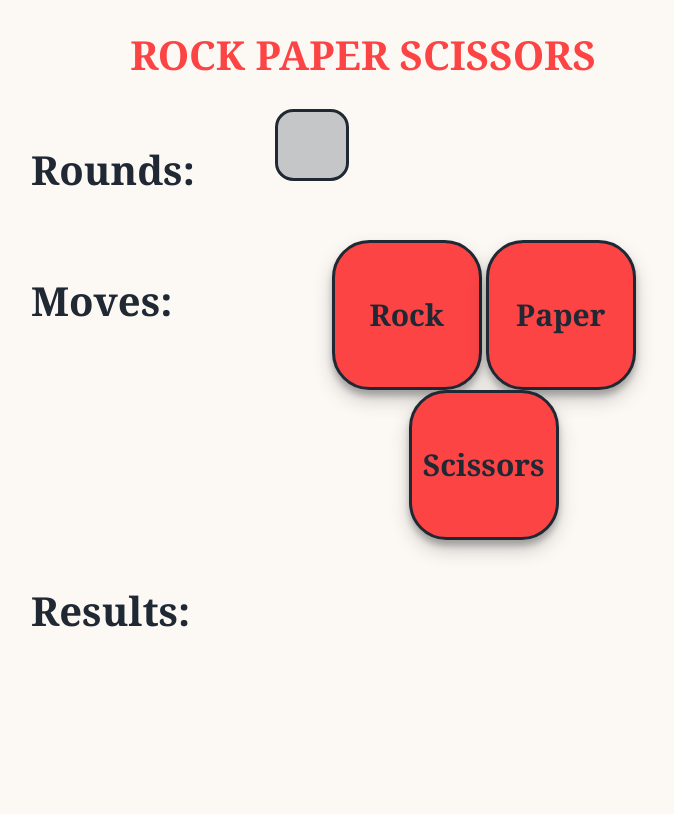
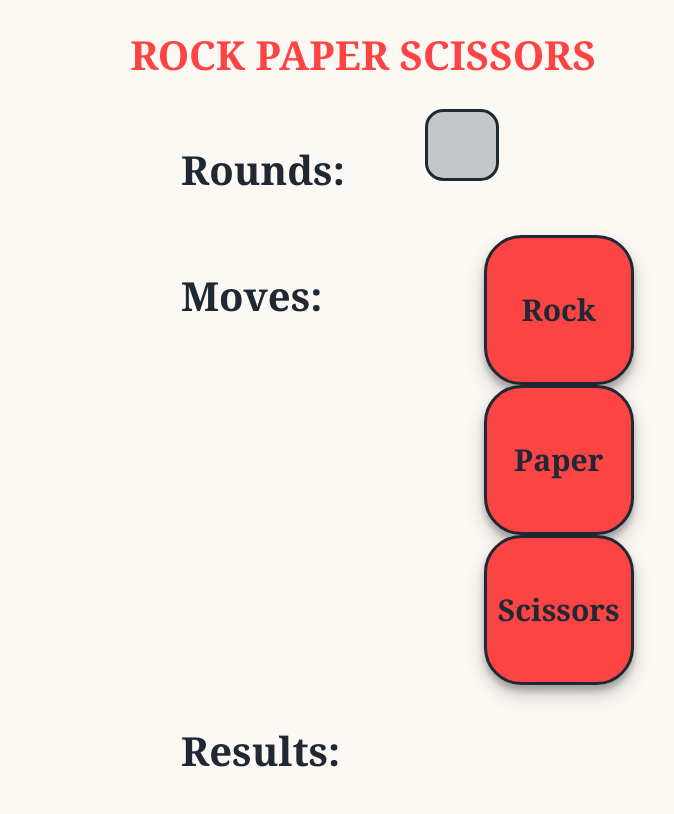
Before and after one commit to Omobolawole/rock-paper-scissors-javascript, a plain HTML site: page index.html in a window 1280 px wide. Shown: the whole page, without its empty margins (277-951 px from the left). Drawn offline with Linux system fonts and the light colour scheme.

Commit message:
Seventh draft of RPS UI

```diff
--- a/styles.css
+++ b/styles.css
@@ -5,11 +5,11 @@ body {
 }
 
 .game {
-    padding: 0px 150px 0px 150px;
+    padding: 0px 150px 0px 300px;
     display: flex;
     flex-direction: column;
     align-items: flex-start;
-    gap: 10px;
+    gap: 5px;
 }
 
 .rounds {
@@ -85,7 +85,7 @@ input[type=button] {
 }
 
 .reset {
-    margin: 0px 75px;
+    margin: 0px 150px;
     width: 200px;
     height: 50px;
     font: bold 20px Georgia;
```
